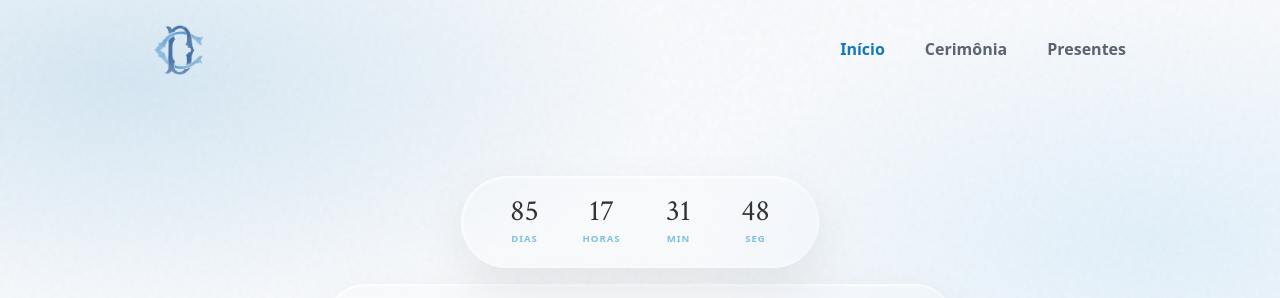
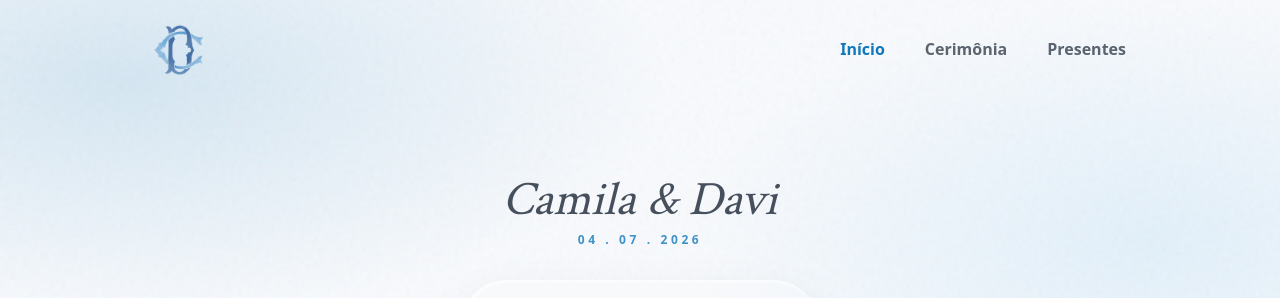
Before and after one commit to GabrielWolney/casamentoDeCnext, a Next.js app: page /convite in a window 1280 px wide. Shown: the top 298 px of the page. Built offline with nearby package versions, Linux system fonts and the light colour scheme; no server answers; the database is empty.

Commit message:
Update page.tsx

```diff
--- a/app/convite/page.tsx
+++ b/app/convite/page.tsx
@@ -201,6 +201,22 @@ export default function ConviteHome() {
 
       <main className="w-full min-h-screen pb-24 overflow-x-hidden relative z-10 bg-transparent">
         <div className="pt-36 md:pt-44 flex flex-col items-center">
+
+          {/* NOME E DATA ACIMA DO CONTADOR */}
+          <motion.div
+            initial={{ opacity: 0, y: -10 }}
+            animate={{ opacity: 1, y: 0 }}
+            transition={{ duration: 1, ease: "easeOut" }}
+            className="flex flex-col items-center mb-8 text-center"
+          >
+            <h1 className="font-[family-name:var(--font-crimson)] text-4xl md:text-5xl text-[#1a2634]/80 italic mb-2">
+              Camila & Davi
+            </h1>
+            <p className="font-sans text-[0.65rem] md:text-xs tracking-[0.3em] text-[#1278BC] uppercase font-bold opacity-80">
+              04 . 07 . 2026
+            </p>
+          </motion.div>
+
           {/* 1. CONTADOR */}
           <motion.div
             initial={{ opacity: 0, y: 20 }}
```
